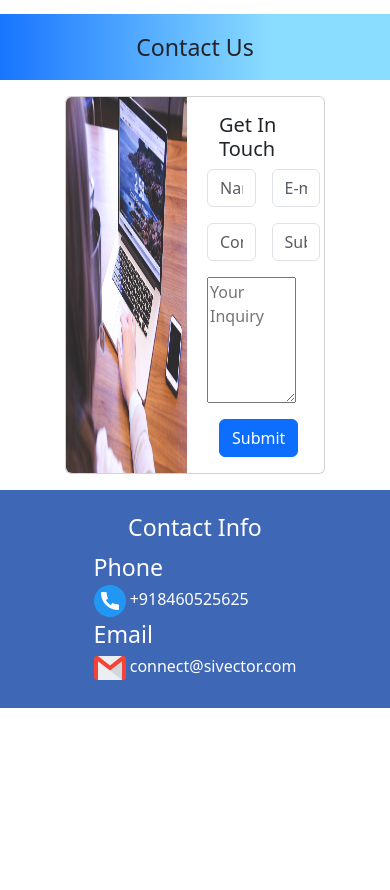
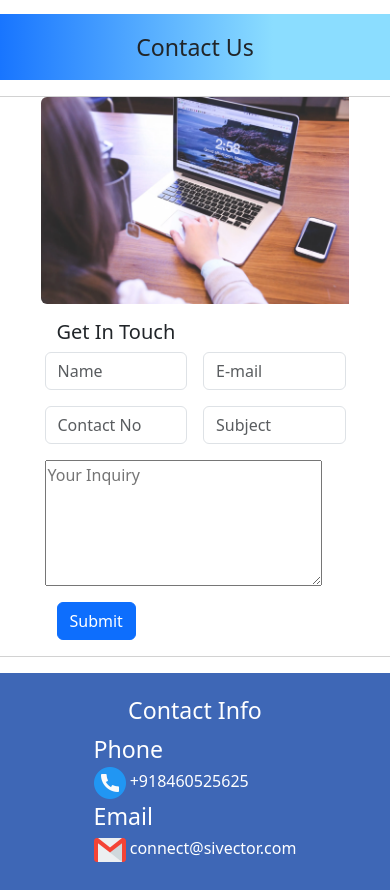
Before and after one commit to srv101/sivector, a website: page views/home/home.html in a window 390 px wide. Shown: the part 4304-5194 px from the top of the page. Before the commit the page ends 5012 px from the top, so only its background shows below. Drawn offline with nearby package versions, Linux system fonts and the light colour scheme; files that its build step writes are made by us from their sources; files whose address does not match are found by name.

Commit message:
contact us form made mobile friendly

```diff
--- a/views/home/home.html
+++ b/views/home/home.html
@@ -316,9 +316,9 @@
       <p class="text-center mt-2 fs-3 kt-head-color py-3 kt-services">
         Contact Us
       </p>
-      <div class="card mb-3 mx-auto col-8">
-        <div class="row g-0 col">
-          <div class="col me-3">
+      <div class="card mb-3 row">
+        <div class="g-0 row w-75 mx-auto">
+          <div class="col-12 col-lg-6">
             <img
               src="img/getin-touch.webp"
               class="img-fluid rounded-start"
@@ -326,7 +326,7 @@
               alt="get in touch img"
             />
           </div>
-          <div class="col">
+          <div class="col-12 col-lg-6">
             <div class="card-body">
               <h5 class="card-title">Get In Touch<span id="message" class="ms-3" style="font-size: .8rem;"></span></h5>
               <form >
```
Also changed, not shown: views/training/training.html (+4 -4 lines).
